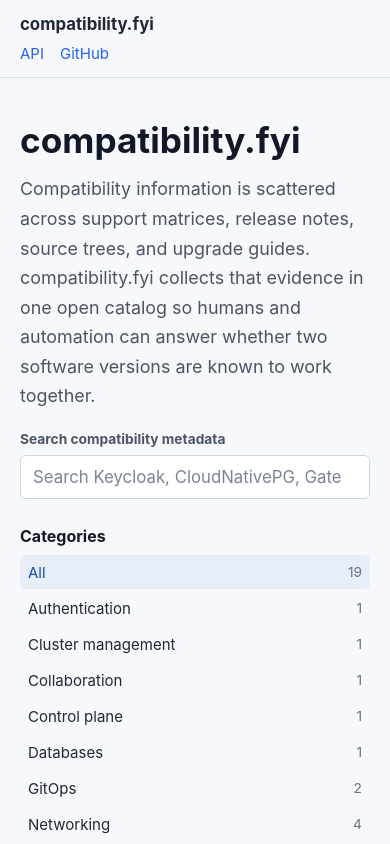
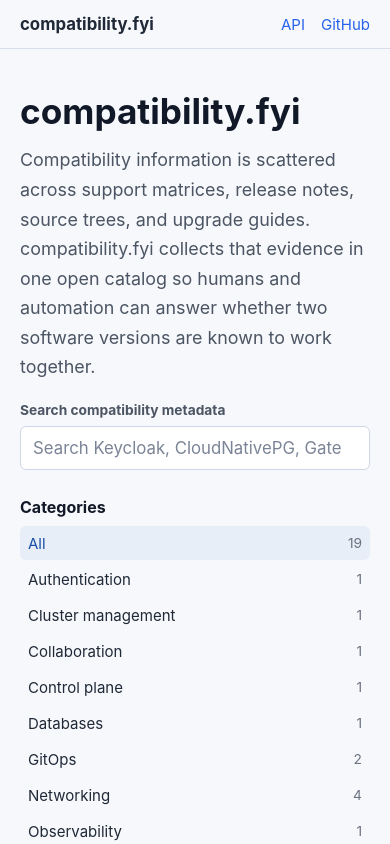
Before and after one commit to compatibility-fyi/compatibility.fyi, a React (Vite) app: page / in a window 390 px wide. Shown: the top 844 px of the page. Built offline with nearby package versions, Linux system fonts and the light colour scheme.

Commit message:
fix: align mobile header navigation

```diff
--- a/src/app/styles.css
+++ b/src/app/styles.css
@@ -927,13 +927,23 @@
 
 @media (max-width: 820px) {
   .site-header {
-    align-items: flex-start;
-    flex-direction: column;
-    gap: 10px;
+    align-items: center;
+    flex-direction: row;
+    gap: 16px;
   }
 
-  nav {
-    flex-wrap: wrap;
+  .brand {
+    min-width: 0;
+    overflow: hidden;
+    text-overflow: ellipsis;
+    white-space: nowrap;
+  }
+
+  .site-header nav {
+    flex: 0 0 auto;
+    flex-wrap: nowrap;
+    justify-content: flex-end;
+    margin-left: auto;
   }
 
   .catalog-layout,
```
